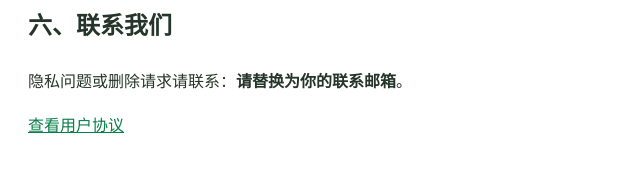
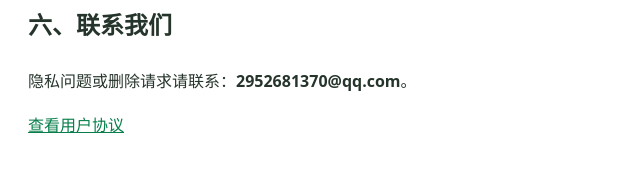
Before and after one commit to andaoking/fishing-policy, a plain HTML site: page privacy-policy.html in a window 1280 px wide. Shown: the part 1075-1247 px from the top of the page, 202-842 px from the left. Drawn offline with Linux system fonts and the light colour scheme.

Commit message:
Update contact email in privacy policy

```diff
--- a/privacy-policy.html
+++ b/privacy-policy.html
@@ -21,6 +21,6 @@
 <h2>五、未成年人</h2>
 <p>如你是未成年人，请在监护人指导下使用本应用。监护人如有隐私相关问题，请联系我们。</p>
 <h2>六、联系我们</h2>
-<p>隐私问题或删除请求请联系：<strong>请替换为你的联系邮箱</strong>。</p>
+<p>隐私问题或删除请求请联系：<strong>2952681370@qq.com</strong>。</p>
 <p><a href="user-agreement.html">查看用户协议</a></p>
 </html>
```
